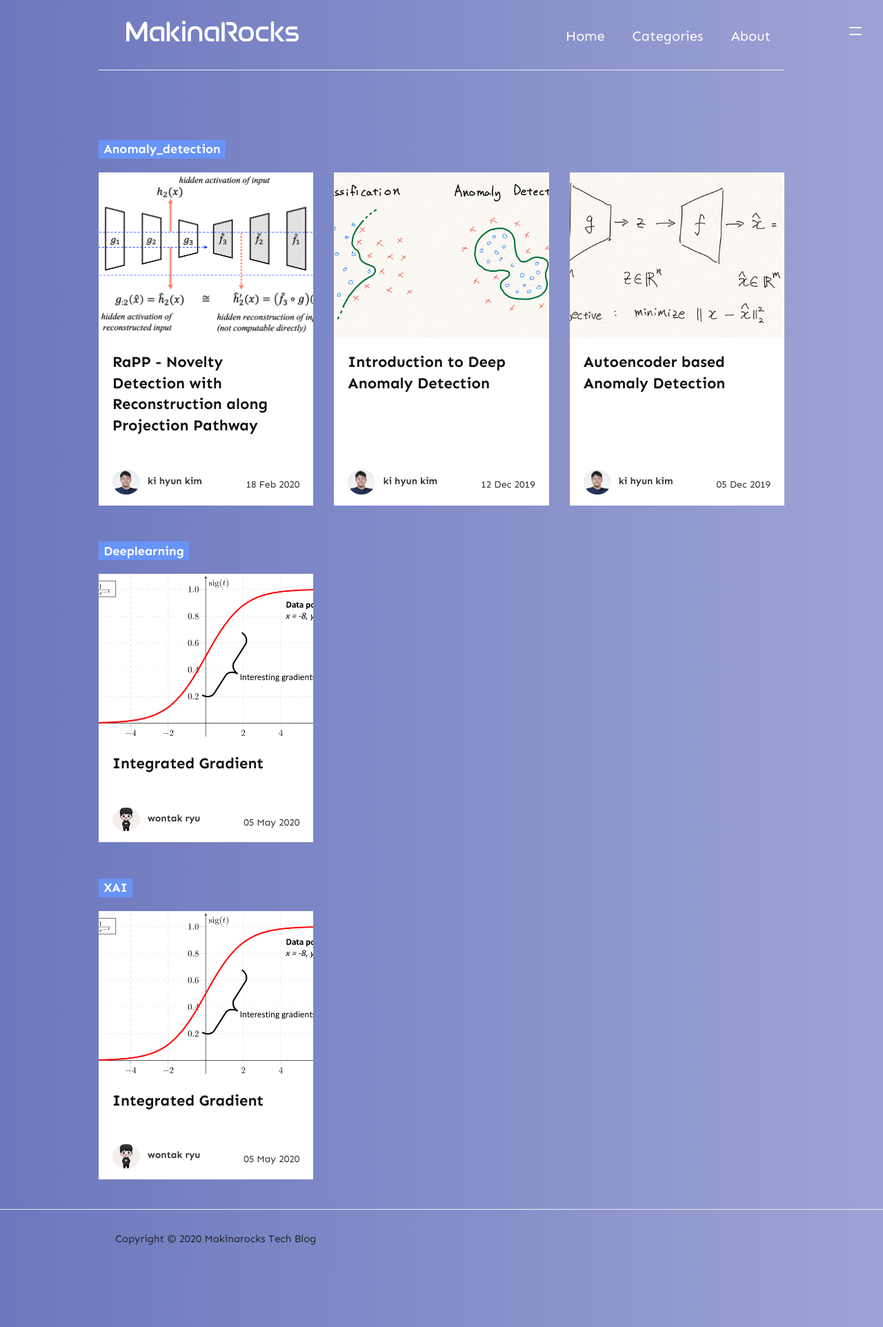
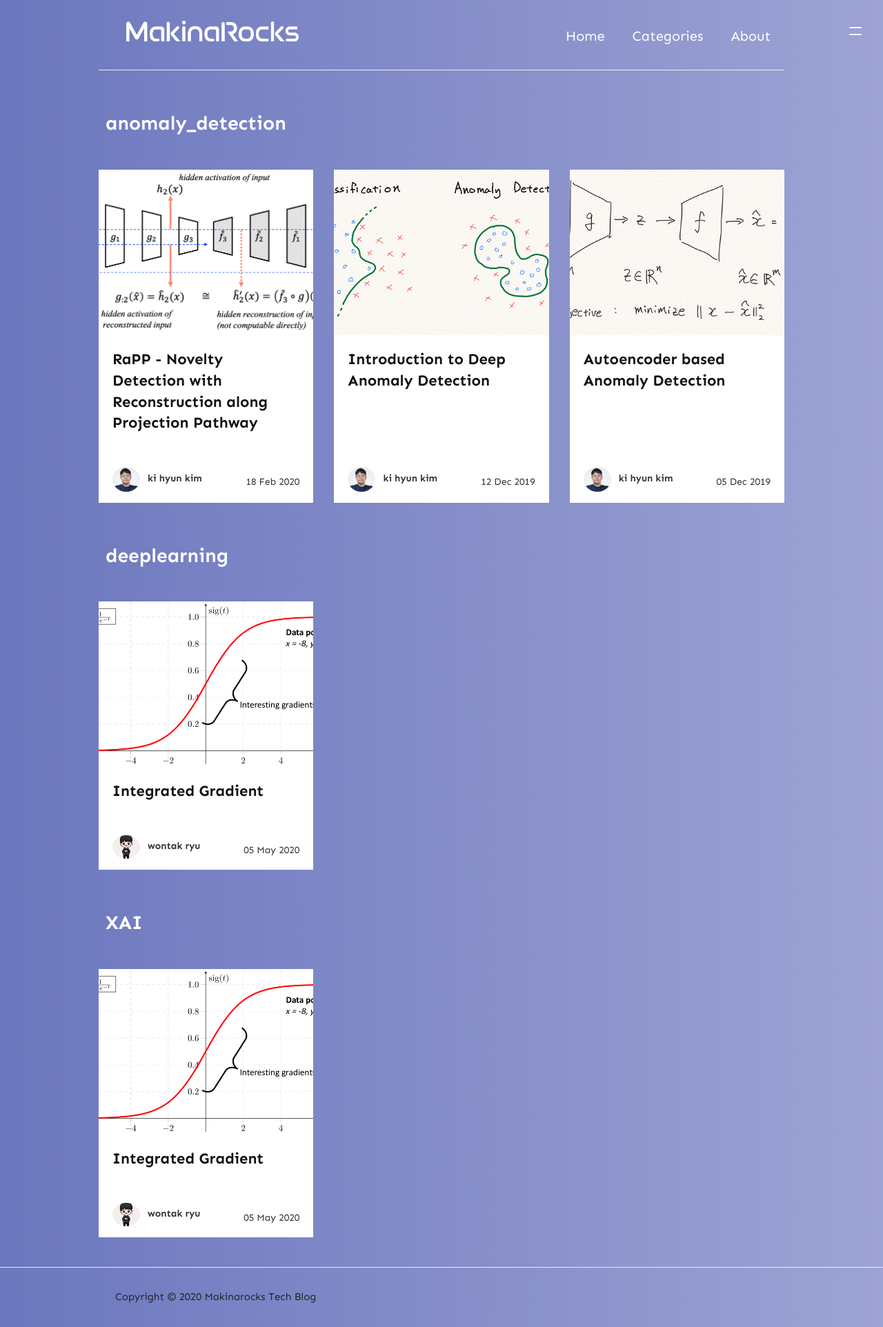
Before and after one commit to wowthemesnet/jekyll-theme-memoirs, a Jekyll site: the page built from _pages/categories.md, in a window 1280 px wide. Shown: the whole page at 69% size. Built offline with Jekyll 4.4.1, drawn with Linux system fonts in a browser that asks for light colours; nearby versions of some CDN libraries; comment, search, counter and statistics services are not loaded.

Commit message:
fix category page

```diff
--- a/_layouts/categories.html
+++ b/_layouts/categories.html
@@ -6,7 +6,10 @@ permalink: "/categories.html"
 
 
 {% for category in site.categories %}
-<h4 class="mt-5 mb-neg-30" id="{{ category[0] | replace: " ","-" }}"><span class="text-capitalize badge badge-primary text-small">{{ category[0] }}</span></h4>
+<!-- <h4 class="mt-5 mb-neg-30" id="{{ category[0] | replace: " ","-" }}"><span class="text-capitalize badge badge-primary text-small">{{ category[0] }}</span></h4> -->
+<div class="category_box">
+    <h4 class="category_name " id="{{ category[0] | replace: " ","-" }}">{{ category[0] }}</h4>
+</div>
 <div class="blog-grid-container">
 {% assign pages_list = category[1] %}
 {% for post in pages_list %}
--- a/assets/css/theme.scss
+++ b/assets/css/theme.scss
@@ -249,6 +249,17 @@ img, img:hover {
     }
 }
 
+.category_box {
+    width:100%;
+    padding-left: 10px;
+    padding-top: 10px;
+    padding-bottom: 0px;
+}
+
+.category_name {
+    font-size: 28px;
+    color: #fff;
+}
 
 // blog grid
 .blog-grid-container {
```
